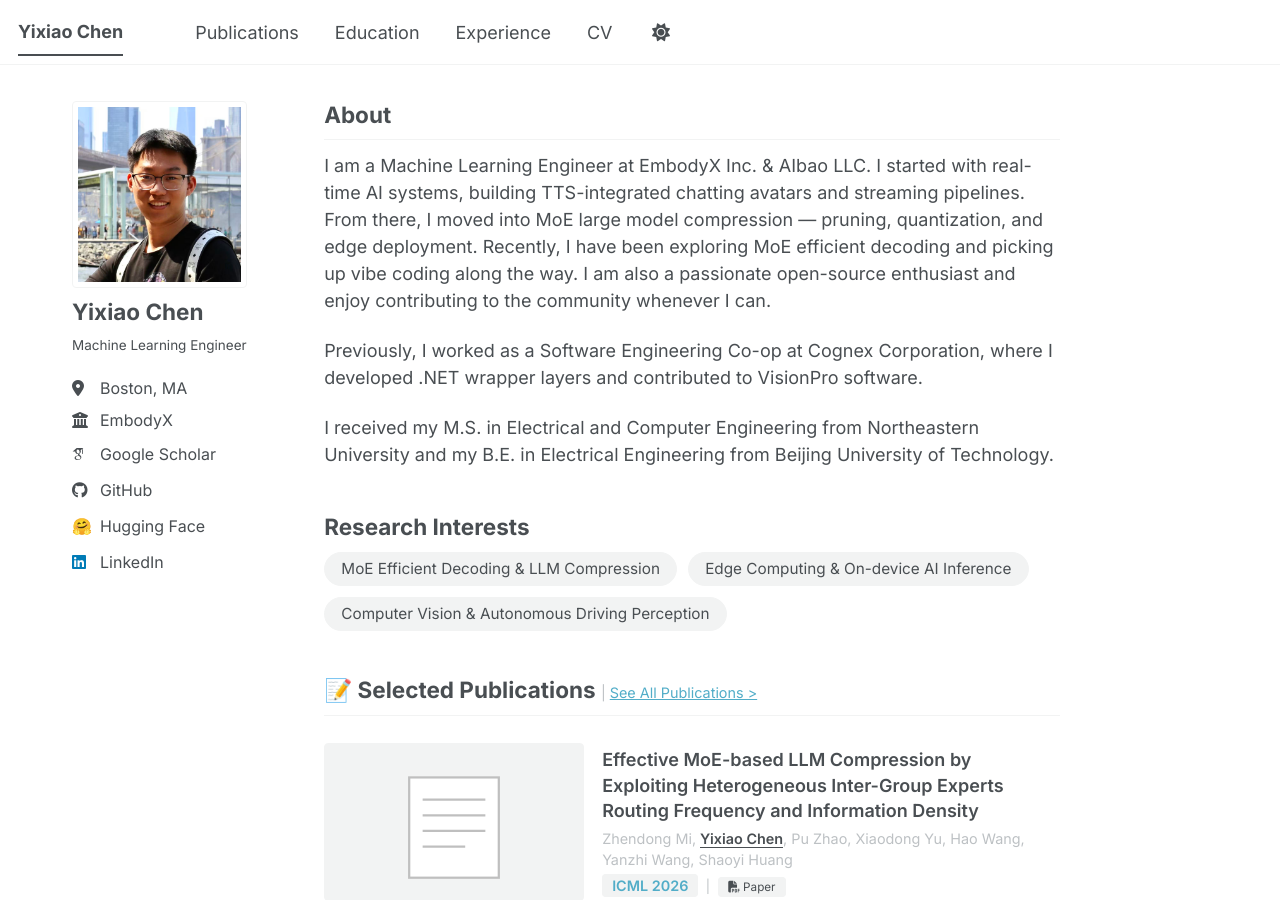
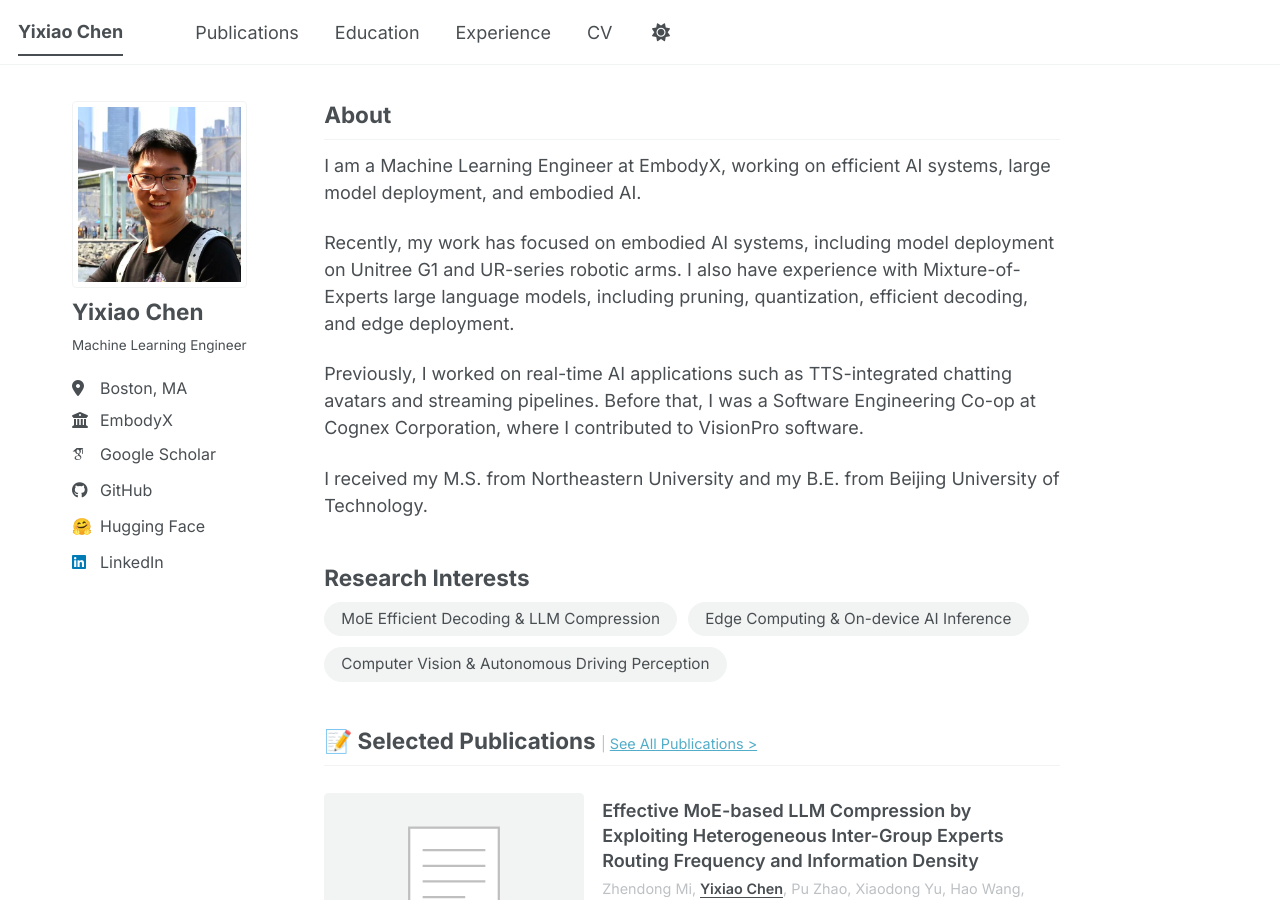
Before and after one commit to Bobchenyx/Bobchenyx.github.io, a Jekyll site: the page built from _pages/about.md, in a window 1280 px wide and 900 px high. Built offline with Jekyll 4.4.1, drawn with Linux system fonts in a browser that asks for light colours; some web fonts are replaced; a script bundle is joined from its source files by our own code; library files that are not in the unit come from our copies.

Commit message:
Revise about section for clarity and conciseness
Updated professional background and experience details.

```diff
--- a/_pages/about.md
+++ b/_pages/about.md
@@ -8,11 +8,13 @@
 
 <h2 id="about">About</h2>
 
-I am a Machine Learning Engineer at EmbodyX Inc. & AIbao LLC. I started with real-time AI systems, building TTS-integrated chatting avatars and streaming pipelines. From there, I moved into MoE large model compression — pruning, quantization, and edge deployment. Recently, I have been exploring MoE efficient decoding and picking up vibe coding along the way. I am also a passionate open-source enthusiast and enjoy contributing to the community whenever I can.
+I am a Machine Learning Engineer at EmbodyX, working on efficient AI systems, large model deployment, and embodied AI.
 
-Previously, I worked as a Software Engineering Co-op at Cognex Corporation, where I developed .NET wrapper layers and contributed to VisionPro software.
+Recently, my work has focused on embodied AI systems, including model deployment on Unitree G1 and UR-series robotic arms. I also have experience with Mixture-of-Experts large language models, including pruning, quantization, efficient decoding, and edge deployment.
 
-I received my M.S. in Electrical and Computer Engineering from Northeastern University and my B.E. in Electrical Engineering from Beijing University of Technology.
+Previously, I worked on real-time AI applications such as TTS-integrated chatting avatars and streaming pipelines. Before that, I was a Software Engineering Co-op at Cognex Corporation, where I contributed to VisionPro software.
+
+I received my M.S. from Northeastern University and my B.E. from Beijing University of Technology.
 
 <h2 id="research-interests" class="no-underline">Research Interests</h2>
 
```
